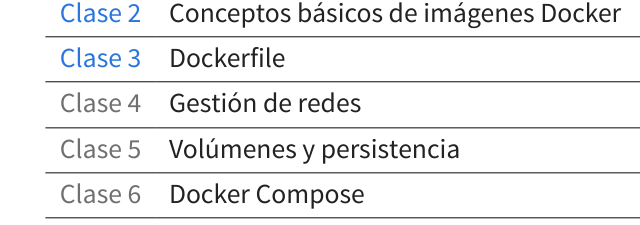
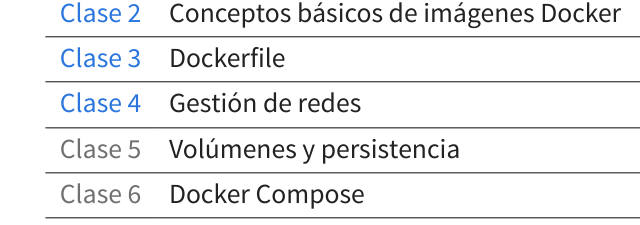
Before and after one commit to kity-linuxero/docker_410, a website: page index.html in a window 1280 px wide. Both pictures are taken after a click on the button "below slide". Shown: the part 163-388 px from the top of the page, 170-810 px from the left. Drawn offline with nearby package versions, Linux system fonts and the light colour scheme.

```diff
--- a/index.html
+++ b/index.html
@@ -91,8 +91,8 @@
 							</tr>
 
 							<tr>
-								<td><a href="clase4.html" class="disabled">Clase 4</a></td>
-								<!-- <td><a href="clase4.html">Clase 4</a></td> -->
+								<!-- <td><a href="clase4.html" class="disabled">Clase 4</a></td> -->
+								<td><a href="clase4.html">Clase 4</a></td>
 								<td>Gestión de redes</td>
 							</tr>
 
```
